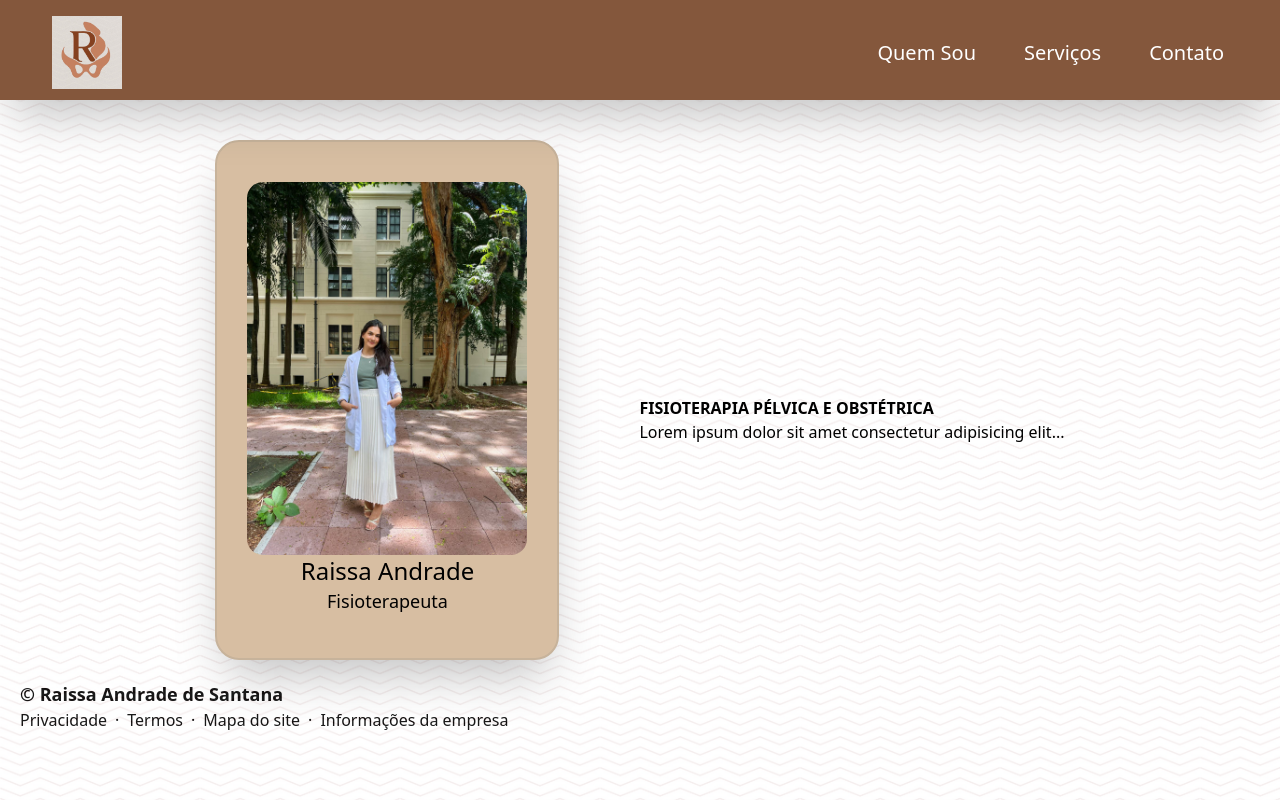
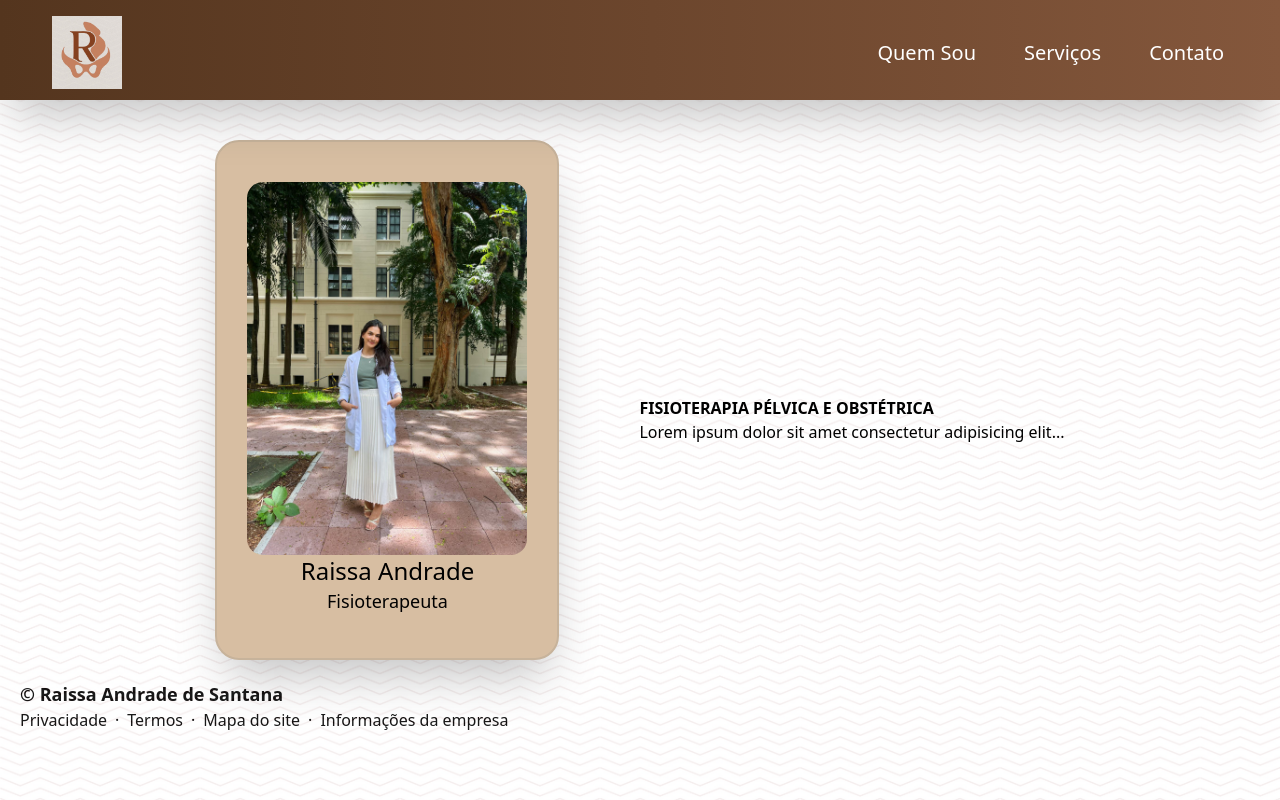
Before and after one commit to andrd-jhon/Site-Raissa-Andrade-Fisio, a Next.js app in the folder raissa-andrade-fisio/: page / in a window 1280 px wide. Built offline with nearby package versions, Linux system fonts and the light colour scheme.

Commit message:
Gradient adicionado na navbar

```diff
--- a/raissa-andrade-fisio/src/widgets/BarraSuperior.tsx
+++ b/raissa-andrade-fisio/src/widgets/BarraSuperior.tsx
@@ -21,7 +21,7 @@ export default function BarraSuperior({
     <nav
       role="navigation"
       aria-label="Barra de navegação"
-      className="relative z-50 w-screen max-w-full h-[100px] bg-[#84573C] px-4 py-2 lg:px-8 lg:py-4 shadow-2xl"
+      className="relative z-50 w-screen max-w-full h-[100px] bg-[#84573C] px-4 py-2 lg:px-8 lg:py-4 shadow-2xl bg-gradient-to-r from-[#54351E] to-[#84573C]"
     >
       <div className="flex items-center justify-between">
         <div className="ml-5">
```
